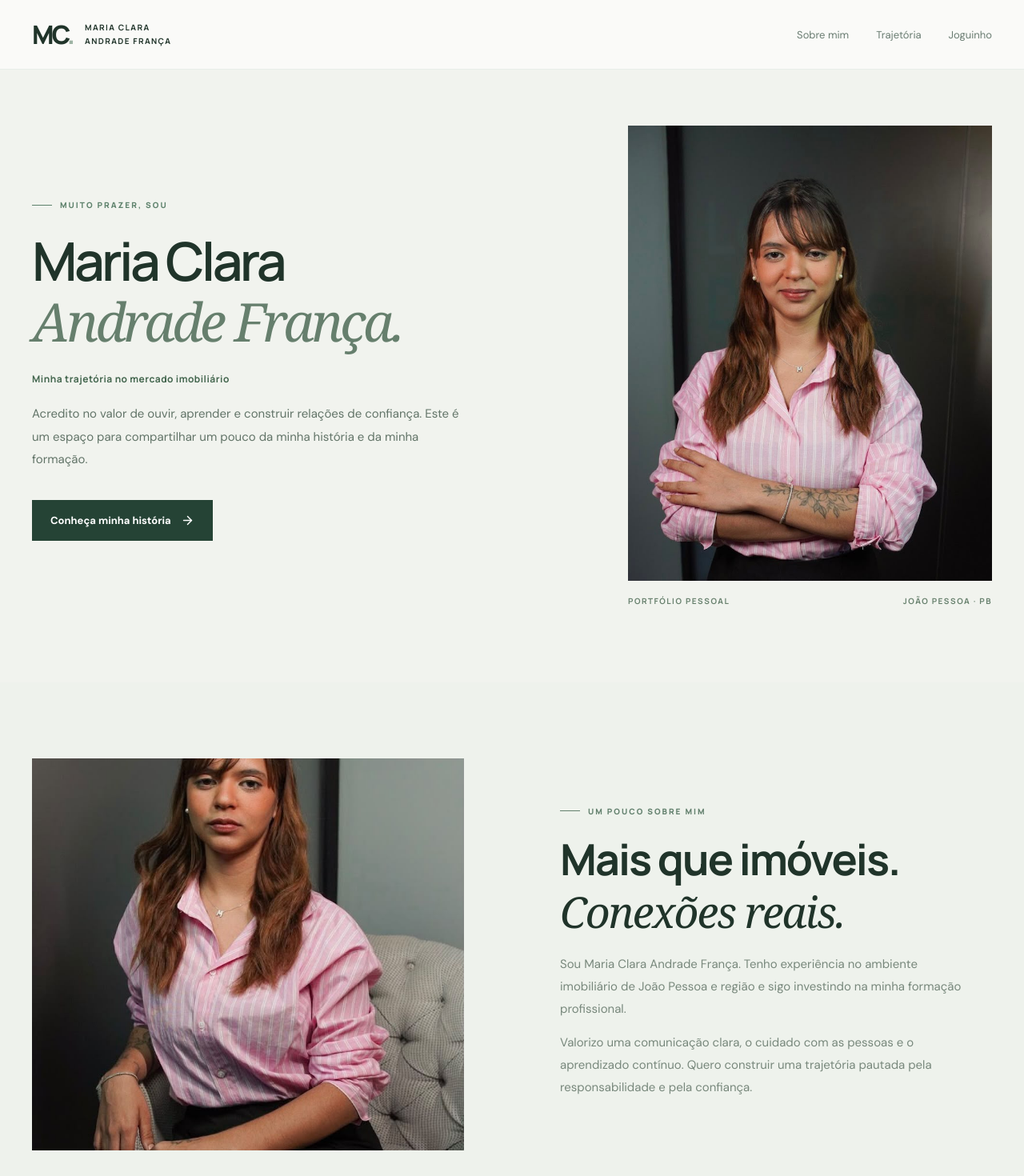
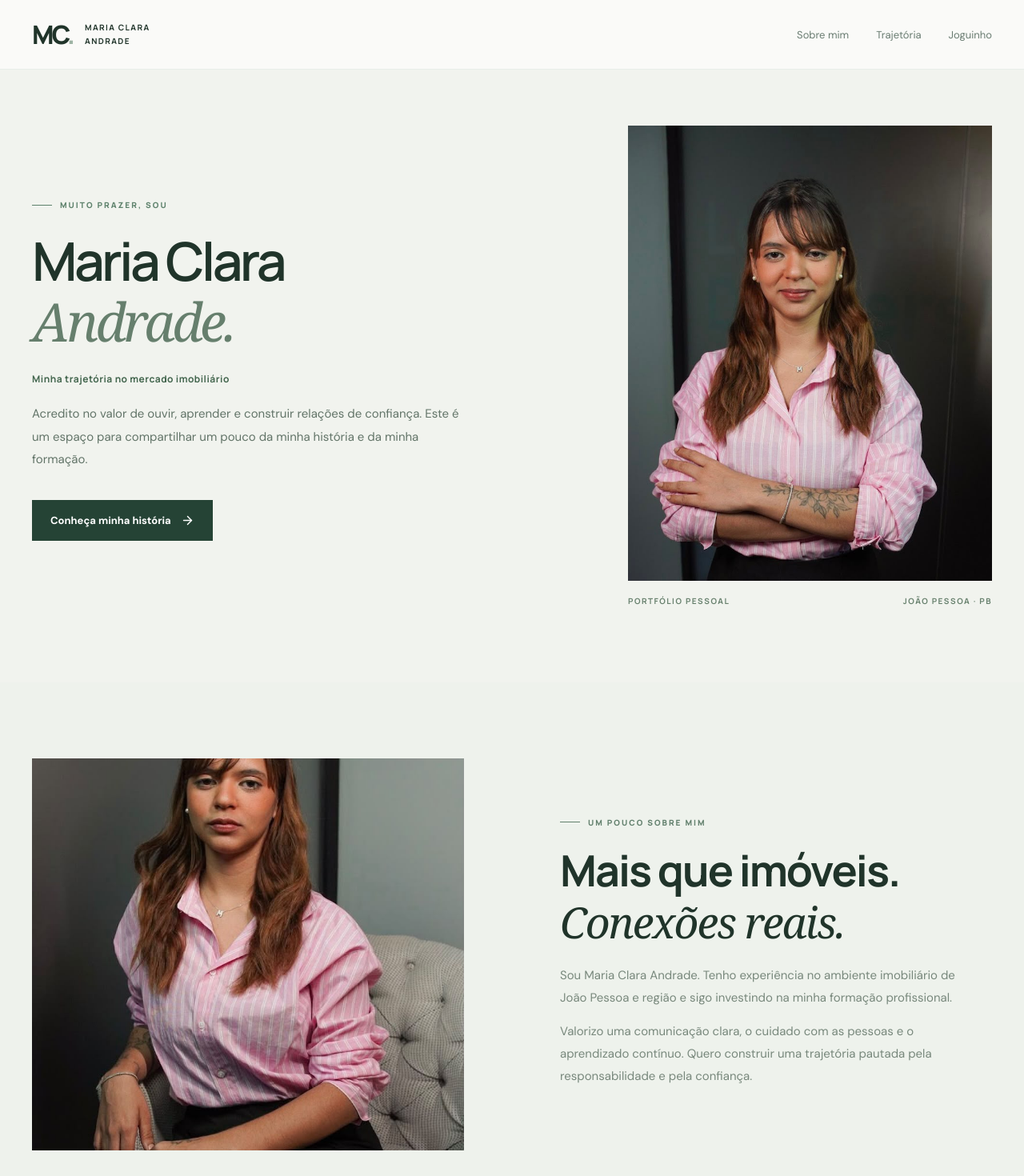
Before and after one commit to jpliratavares/maria-clara-imoveis, a React (Vite) app: page / in a window 1280 px wide. Shown: the top 1470 px of the page at 80% size. Built offline with nearby package versions, Linux system fonts and the light colour scheme.

Commit message:
style: display Maria Clara Andrade while preserving full-name SEO

```diff
--- a/src/App.tsx
+++ b/src/App.tsx
@@ -6,14 +6,14 @@ import SnakeGame from './components/SnakeGame';
 function Home() {
   return <>
     <header className="header"><div className="wrap header-row">
-      <Link className="logo" to="/"><span>MC<span className="accent">.</span></span><small>MARIA CLARA<br/>ANDRADE FRANÇA</small></Link>
+      <Link className="logo" to="/"><span>MC<span className="accent">.</span></span><small>MARIA CLARA<br/>ANDRADE</small></Link>
       <nav className="nav"><a href="#sobre">Sobre mim</a><a href="#trajetoria">Trajetória</a><Link to="/jogo">Joguinho</Link></nav>
     </div></header>
     <main>
       <section className="hero hero-personal"><div className="wrap hero-personal-grid">
         <div className="hero-personal-copy">
           <p className="kicker">MUITO PRAZER, SOU</p>
-          <h1>Maria Clara<br/><em>Andrade França.</em></h1>
+          <h1>Maria Clara<br/><em>Andrade.</em></h1>
           <p className="hero-role">Minha trajetória no mercado imobiliário</p>
           <p className="hero-sub">Acredito no valor de ouvir, aprender e construir relações de confiança. Este é um espaço para compartilhar um pouco da minha história e da minha formação.</p>
           <div className="hero-actions"><a className="ctn-btn" href="#sobre">Conheça minha história <ArrowRight size={17}/></a></div>
@@ -23,7 +23,7 @@ function Home() {
       <section className="about" id="sobre"><div className="wrap about-grid">
         <div className="about-image"><img src={`${import.meta.env.BASE_URL}olhar-lateral.jpeg`} alt="Maria Clara Andrade França em retrato profissional" loading="lazy"/></div>
         <div><p className="kicker">UM POUCO SOBRE MIM</p><h2>Mais que imóveis.<br/><em>Conexões reais.</em></h2>
-          <p>Sou Maria Clara Andrade França. Tenho experiência no ambiente imobiliário de João Pessoa e região e sigo investindo na minha formação profissional.</p>
+          <p>Sou Maria Clara Andrade. Tenho experiência no ambiente imobiliário de João Pessoa e região e sigo investindo na minha formação profissional.</p>
           <p>Valorizo uma comunicação clara, o cuidado com as pessoas e o aprendizado contínuo. Quero construir uma trajetória pautada pela responsabilidade e pela confiança.</p>
         </div>
       </div></section>
@@ -33,7 +33,7 @@ function Home() {
       </section>
       <section className="wrap section" style={{paddingTop:0}}><p className="kicker">NOVIDADES EM CONSTRUÇÃO</p><h2>Enquanto isso, uma pausa para jogar.</h2><p>Um clássico da cobrinha com um toque especial.</p><Link className="construction-link" to="/jogo">Jogar cobrinha <ArrowRight size={17}/></Link></section>
     </main>
-    <footer className="footer"><div className="wrap footer-top"><div><h2>MARIA CLARA<span className="accent">.</span></h2><p>Portfólio pessoal · João Pessoa e região.</p></div><div><a href="#sobre">Sobre mim</a><a href="#trajetoria">Trajetória</a></div></div><div className="wrap footer-bottom"><span>© {new Date().getFullYear()} Maria Clara Andrade França</span><span>Portfólio pessoal</span></div></footer>
+    <footer className="footer"><div className="wrap footer-top"><div><h2>MARIA CLARA<span className="accent">.</span></h2><p>Portfólio pessoal · João Pessoa e região.</p></div><div><a href="#sobre">Sobre mim</a><a href="#trajetoria">Trajetória</a></div></div><div className="wrap footer-bottom"><span>© {new Date().getFullYear()} Maria Clara Andrade</span><span>Portfólio pessoal</span></div></footer>
   </>;
 }
 export default function App(){return <><Seo/><Routes><Route path="/" element={<Home/>}/><Route path="/jogo" element={<SnakeGame/>}/><Route path="*" element={<Home/>}/></Routes></>;}
```
